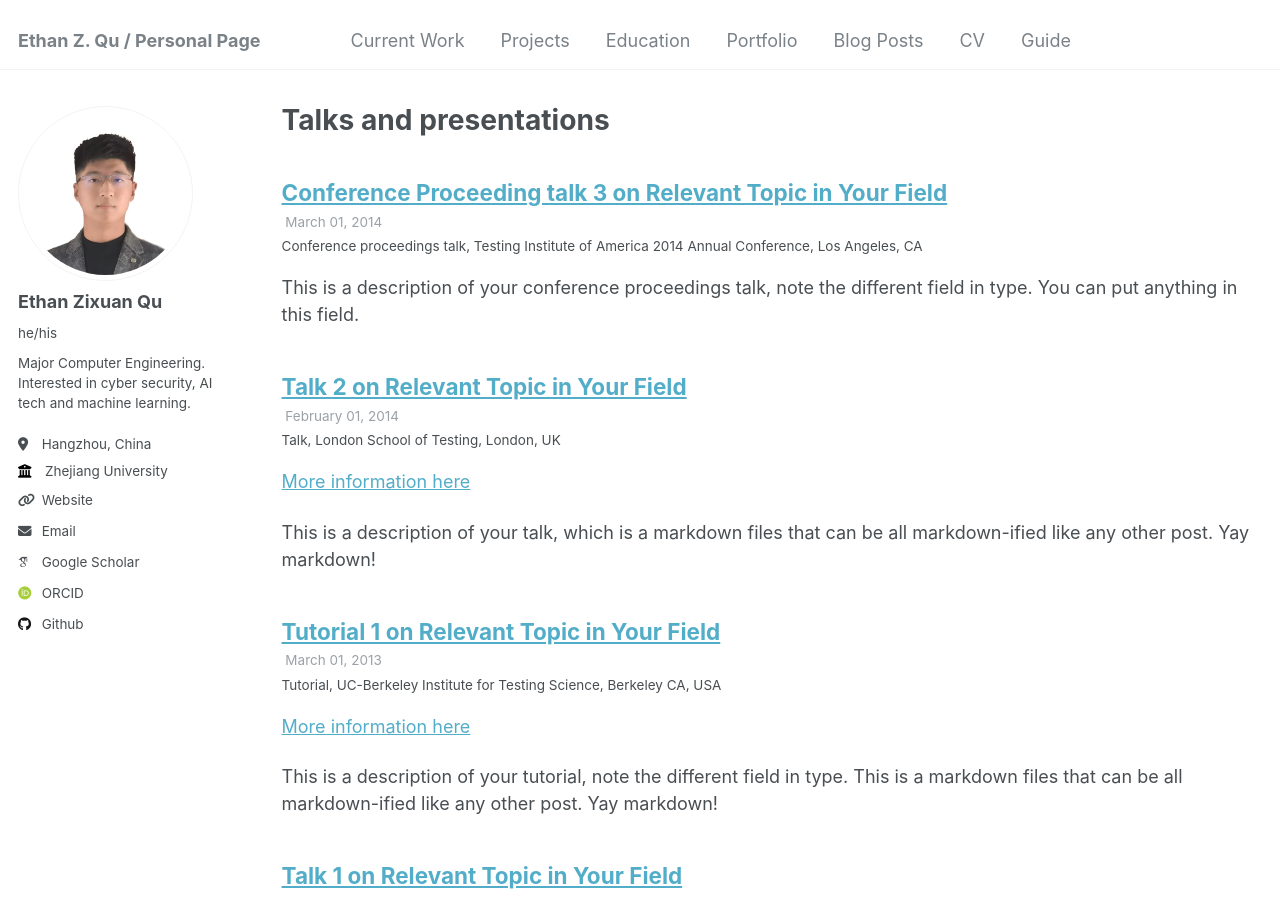
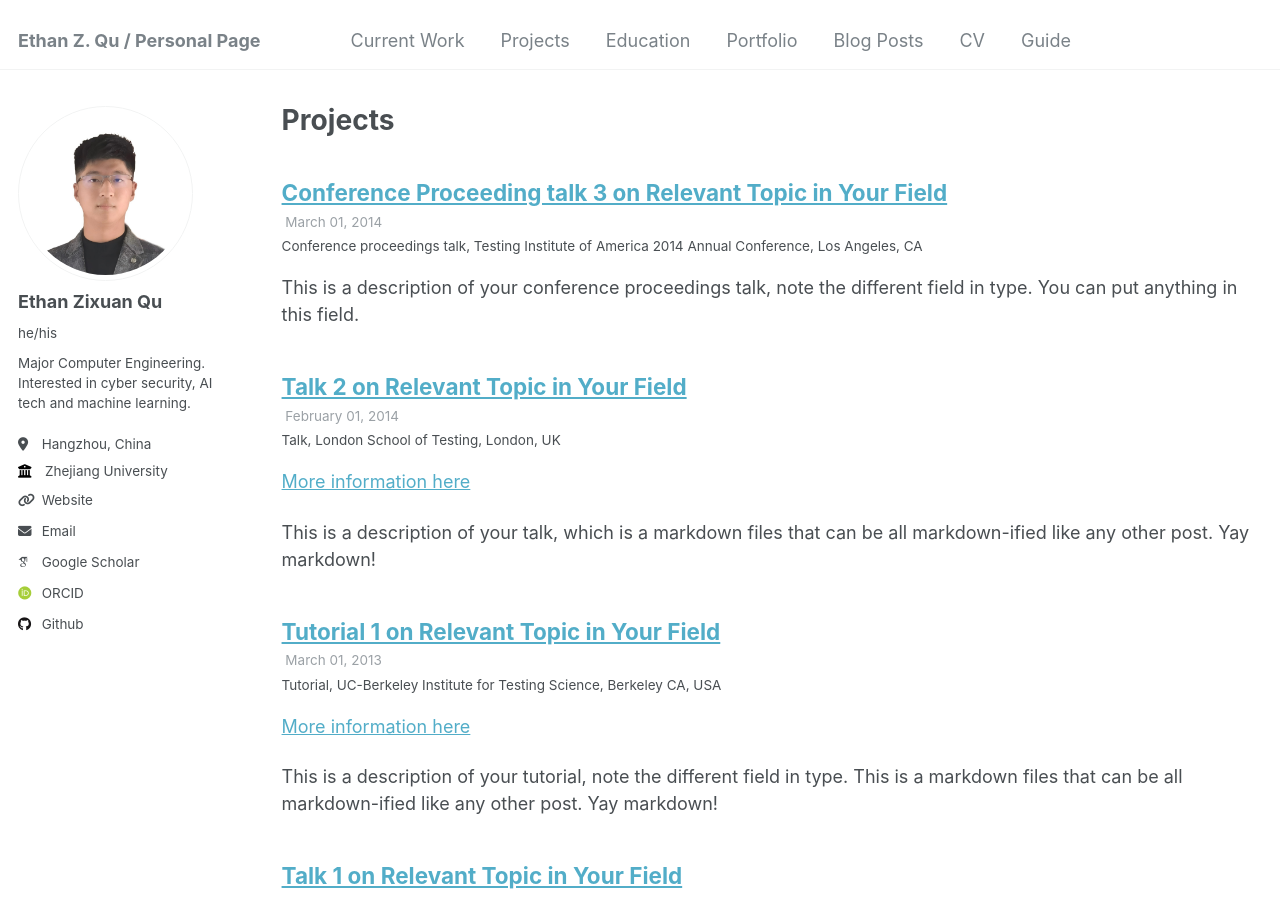
Before and after one commit to ethanq821/ethanq821.github.io, a Jekyll site: the page built from _pages/talks.html, in a window 1280 px wide and 900 px high. Built offline with Jekyll 4.4.1, drawn with Linux system fonts in a browser that asks for light colours; some web fonts are replaced.

Commit message:
change catag

```diff
--- a/_data/navigation.yml
+++ b/_data/navigation.yml
@@ -6,13 +6,13 @@
 
 main:
   - title: "Current Work"
-    url: /publications/
+    url: /currentwork/
 
   - title: "Projects"
-    url: /talks/
+    url: /projects/
 
   - title: "Education"
-    url: /teaching/
+    url: /education/
 
   - title: "Portfolio"
     url: /portfolio/
--- a/_pages/publications.html
+++ b/_pages/publications.html
@@ -1,7 +1,7 @@
 ---
 layout: archive
-title: "Publications"
-permalink: /publications/
+title: "Current Work"
+permalink: /currentwork/
 author_profile: true
 ---
 
--- a/_pages/talks.html
+++ b/_pages/talks.html
@@ -1,7 +1,7 @@
 ---
 layout: archive
-title: "Talks and presentations"
-permalink: /talks/
+title: "Projects"
+permalink: /projects/
 author_profile: true
 ---
 
--- a/_pages/teaching.html
+++ b/_pages/teaching.html
@@ -1,7 +1,7 @@
 ---
 layout: archive
-title: "Teaching"
-permalink: /teaching/
+title: "Education"
+permalink: /education/
 author_profile: true
 ---
 
```
